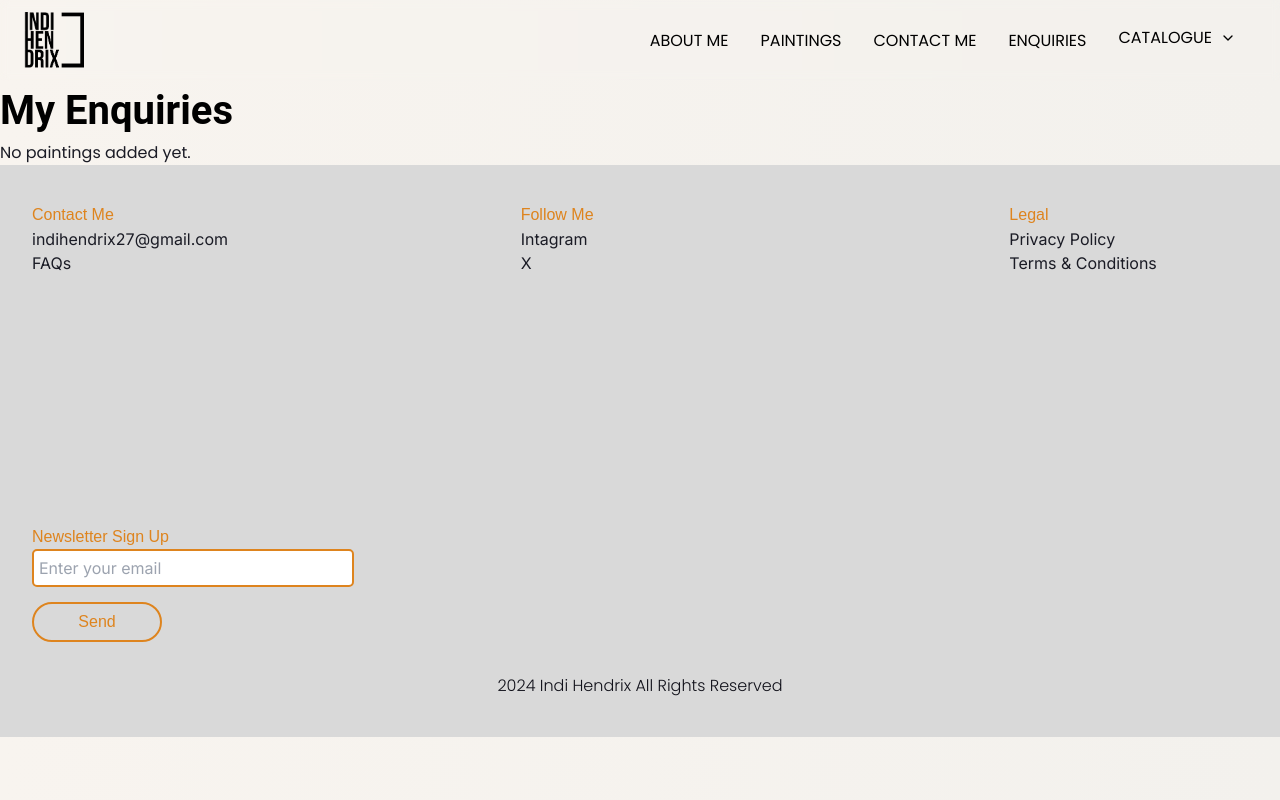
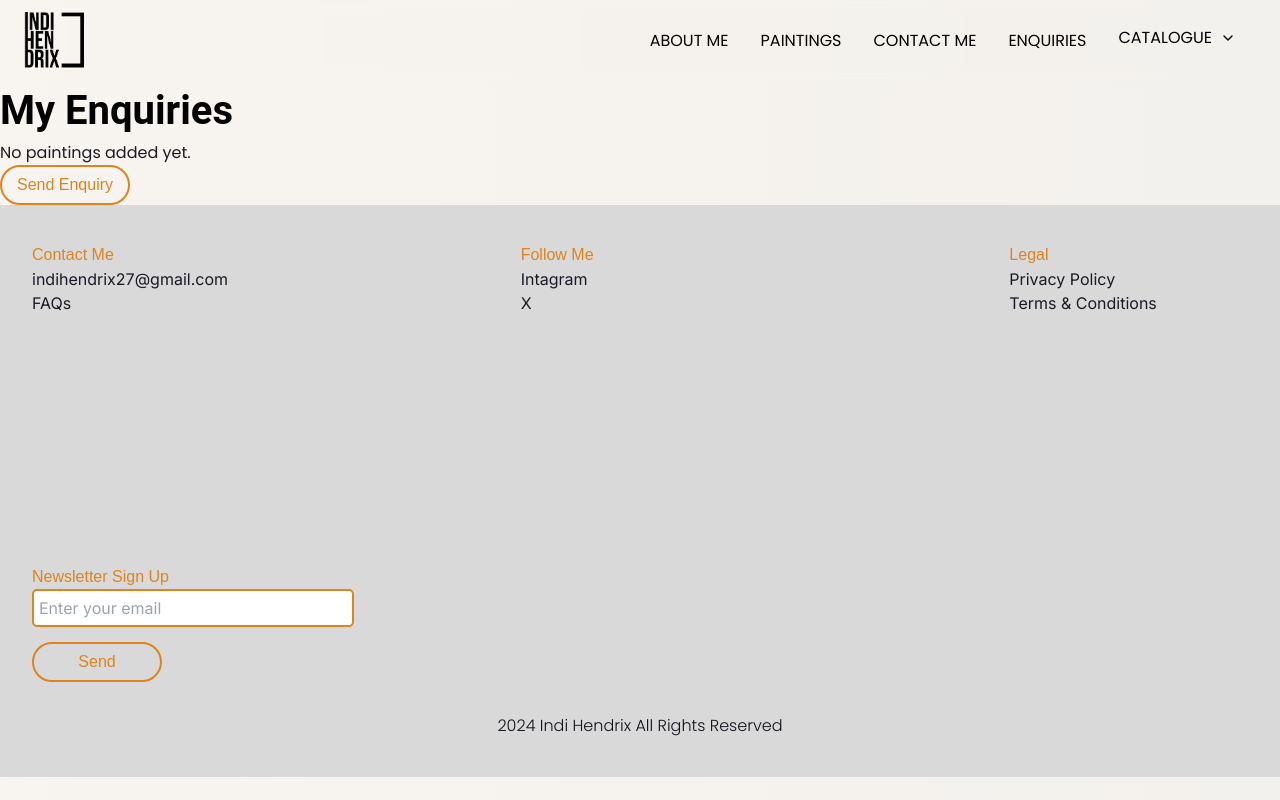
Before and after one commit to Mokgase/indi_hendrix_website, a Next.js app: page /Enquiries in a window 1280 px wide. Built offline with nearby package versions, Linux system fonts and the light colour scheme.

Commit message:
mailto email component

```diff
--- a/src/app/Enquiries/Enquiries.jsx
+++ b/src/app/Enquiries/Enquiries.jsx
@@ -1,6 +1,7 @@
 'use client'
 import { useEnquiry } from "../Components/Enquiry";
 import styles from "../Style/enquiries.module.css";
+import Button from "../Components/Button";
 
 
 const Enquiries = () => {
@@ -22,6 +23,12 @@ const Enquiries = () => {
           ))}
         </ul>
       )}
+      <Button
+        type="submit"
+        value="Enquire"
+        text="Send Enquiry"
+        href="mailto:thapelommakola2@gmail.com?subject=Enquiry about painting(s) &body=Hi I am interested with the paintings listed below, please get in touch with me with more information  about them."
+      />
     </div>
   );
 };
```
